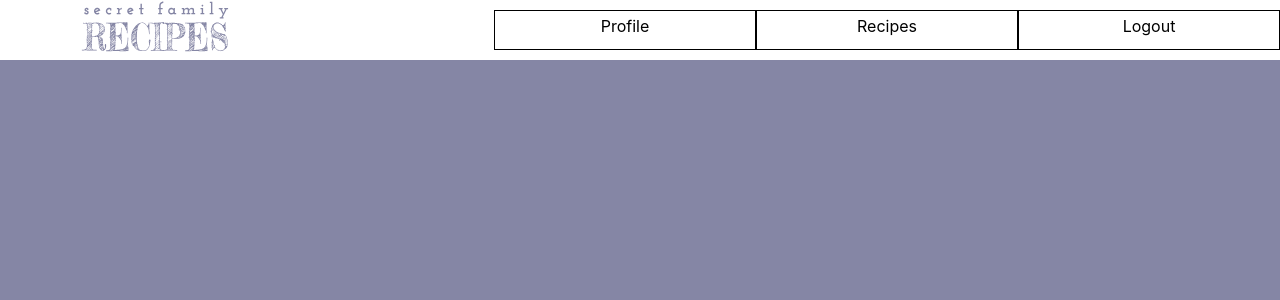
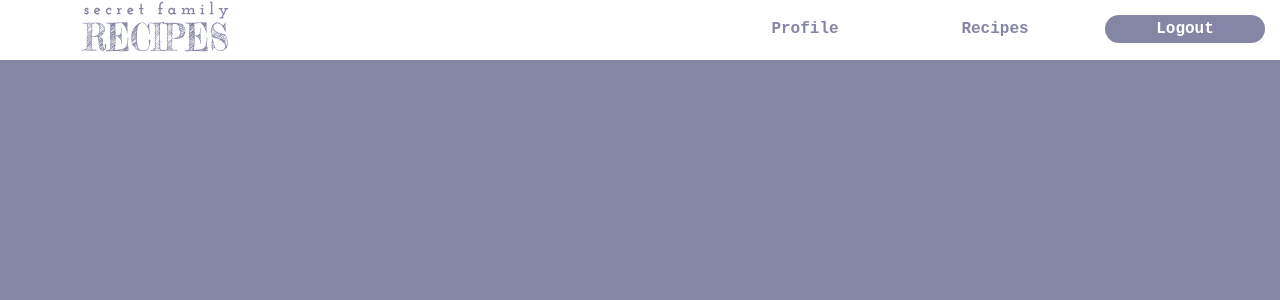
Before and after one commit to tt75-recipes/frontend-main, a React (Create React App) app: page /nav in a window 1280 px wide. Shown: the top 300 px of the page. Built offline with nearby package versions, Linux system fonts and the light colour scheme; a web font is replaced by a local one.

Commit message:
Done with NavBar tweaks for now

```diff
--- a/src/App.css
+++ b/src/App.css
@@ -1,12 +1,4 @@
-/* @import url('https://fonts.googleapis.com/css2?family=Satisfy&family=Smythe&family=Quattrocento&family=Miriam+Libre&display=swap'); */
-/* @import url('https://fonts.googleapis.com/css2?family=Quattrocento&display=swap'); */
-/* @import url('https://fonts.googleapis.com/css2?family=Fredericka+the+Great&family=Josefin+Slab&display=swap'); */
-/* @import url('https://fonts.googleapis.com/css2?family=Josefin+Slab:wght@700&display=swap'); */
-
-/* @import url('https://fonts.googleapis.com/css2?family=Josefin+Slab&display=swap'); */
 /* Garamond Premier Pro Caption is an Adobe license font */
-/* @import url('https://fonts.googleapis.com/css2?family=Cormorant+Garamond&display=swap'); */
-
 @import url('https://fonts.googleapis.com/css2?family=Cormorant+Garamond&family=Fredericka+the+Great&family=Josefin+Slab&display=swap');
 
 .App {
@@ -180,18 +172,37 @@ div {
   display: flex;
   flex-direction: row;
   justify-content: space-between;
-
+  font-family: 'Courier New', monospace;
+  font-weight: 700;
+  text-decoration: bold;
   /* border: 1px solid black; */
-
 }
 
 .navbar a {
   display: flex;
   flex-direction: row;
+  color: #8586A5;
   justify-content: space-evenly;
-  width: 250px;
+  width: 150px;
   padding: 5px;
-  margin: 10px auto;
-  border: 1px solid black;
+  margin: 15px;
 
+  /* border: 1px solid black; */
 }
+
+.navbar a:hover {
+  text-decoration: none;
+}
+
+.navbar .logout a {
+  background-color: #8586A5;
+  color: white;
+  margin: 15px;
+  border-radius: 25px;
+}
+
+
+.navbar .logout a:hover {
+  background-color: white;
+  color: #8586A5;
+}
--- a/src/components/NavBar.js
+++ b/src/components/NavBar.js
@@ -8,12 +8,12 @@ export default function NavBar(){
       <div style={{height:'100px', width: '150px', margin: '0px 80px'}}>
         <Logo_Nav />
       </div>
-      <div className='navbar links'>
+      <div className='navbar'>
         <a href='/profile'>Profile</a>
         <a href='/recipes'>Recipes</a>
-        {/* <div className='landing-links'> */}
+        <div className='logout'>
           <a href='/logout'>Logout</a>
-        {/* </div> */}
+        </div>
       </div>
     </div>
   )
```
